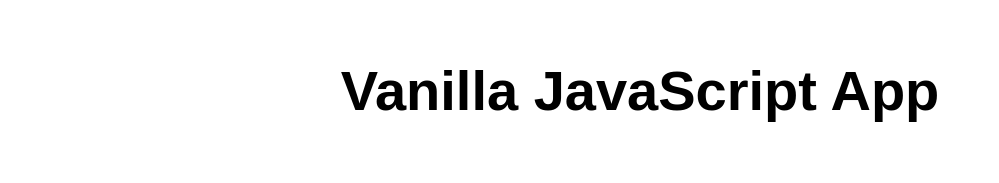
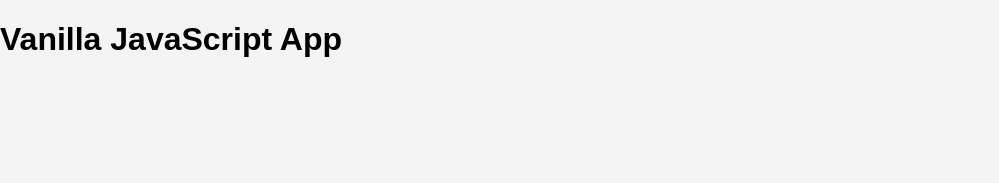
Before and after one commit to ARES19333/azure, a website: page src/index.html in a window 1280 px wide. Shown: the whole page, without its empty margins (0-999 px from the left). Drawn offline with Linux system fonts and the light colour scheme.

Commit message:
Update styles.css

```diff
--- a/src/styles.css
+++ b/src/styles.css
@@ -1,21 +1,36 @@
-* {
-  font-family: Arial, Helvetica, sans-serif;
+body {
+    font-family: Arial, sans-serif;
+    margin: 0;
+    padding: 0;
+    background-color: #f4f4f4;
 }
 
-html, body {
-  margin: 0;
-  border: 0;
-  padding: 0;
-  background-color: #fff;
+header {
+    background-color: #333;
+    color: #fff;
+    padding: 10px 0;
+    text-align: center;
 }
 
-main {
-  margin: auto;
-  width: 50%;
-  padding: 20px;
+nav {
+    margin: 20px;
+    text-align: center;
 }
 
-main > h1 {
-  text-align: center;
-  font-size: 3.5em;
+nav a {
+    margin: 0 15px;
+    text-decoration: none;
+    color: #333;
 }
+
+nav a:hover {
+    color: #007BFF;
+}
+
+.container {
+    padding: 20px;
+    max-width: 800px;
+    margin: auto;
+    background-color: #fff;
+    box-shadow: 0 0 10px rgba(0, 0, 0, 0.1);
+}
```
